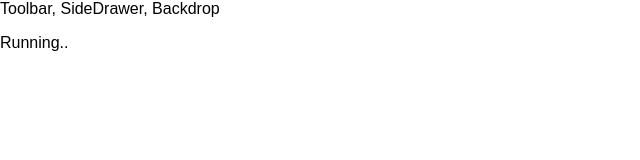
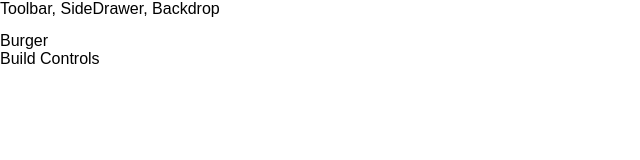
Before and after one commit to paulakash36/burger-builder, a React (Create React App) app: page / in a window 1280 px wide. Shown: the top 160 px of the page, without its empty margins (0-640 px from the left). Built offline with nearby package versions, Linux system fonts and the light colour scheme.

Commit message:
Starting Implementation of the Burger Builder Container

```diff
--- a/src/App.js
+++ b/src/App.js
@@ -1,13 +1,13 @@
 import React, {Component} from 'react';
 import Layout from './components/Layout/Layout';
-
+import BurgerBuilder from './containers/BurgerBuilder/BurgerBuilder';
 
 class App extends Component {
   render() {
     return (
       <div className="App">
         <Layout>
-          <p>Running..</p>
+          <BurgerBuilder />
         </Layout>
       </div>
     );
--- /dev/null
+++ b/src/components/Layout/Layout.css
@@ -0,0 +1,3 @@
+.Content {
+    margin-top: 14px;
+}
--- a/src/components/Layout/Layout.js
+++ b/src/components/Layout/Layout.js
@@ -1,9 +1,10 @@
 import React from 'react';
 import Aux from '../../hoc/Auxilary';
+import './Layout.css';
 const layout = (props) => (
     <Aux>
         <div>Toolbar, SideDrawer, Backdrop</div>
-        <main>
+        <main className="Content">
             {props.children}
         </main>
     </Aux>
--- /dev/null
+++ b/src/containers/BurgerBuilder/BurgerBuilder.js
@@ -0,0 +1,15 @@
+import React,{ Component } from "react";
+import Aux from '../../hoc/Auxilary';
+class BurgerBuilder extends Component {
+
+    render() {
+        return (
+            <Aux>
+                <div>Burger</div>
+                <div>Build Controls</div>
+            </Aux>
+        );
+    }
+}
+
+export default BurgerBuilder;
```
Also changed, not shown: 1 other file (tests, documents, lock files or other folders).
